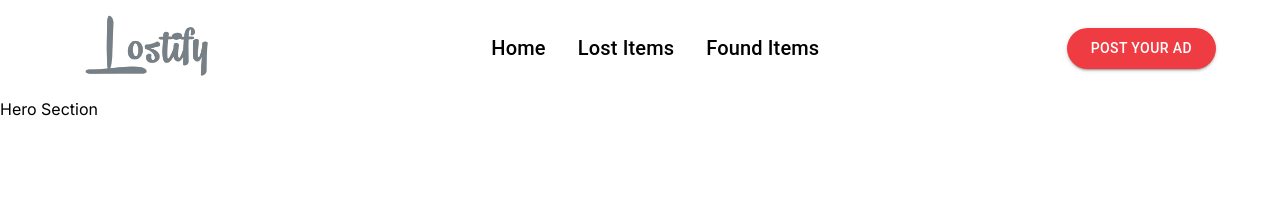
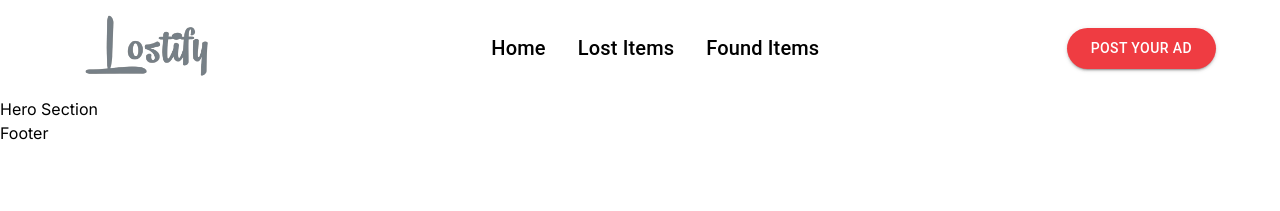
Before and after one commit to suez-halder/lostify-client, a Next.js app: page / in a window 1280 px wide. Shown: the top 211 px of the page. Built offline with nearby package versions, Linux system fonts and the light colour scheme.

Commit message:
working on footer

```diff
--- a/src/app/(withCommonLayout)/layout.tsx
+++ b/src/app/(withCommonLayout)/layout.tsx
@@ -1,3 +1,4 @@
+import Footer from "@/components/Shared/Footer/Footer";
 import Navbar from "@/components/Shared/Navbar/Navbar";
 import { Box } from "@mui/material";
 import React from "react";
@@ -7,6 +8,7 @@ const CommonLayout = ({ children }: { children: React.ReactNode }) => {
         <div>
             <Navbar />
             <Box>{children}</Box>
+            <Footer />
         </div>
     );
 };
```
